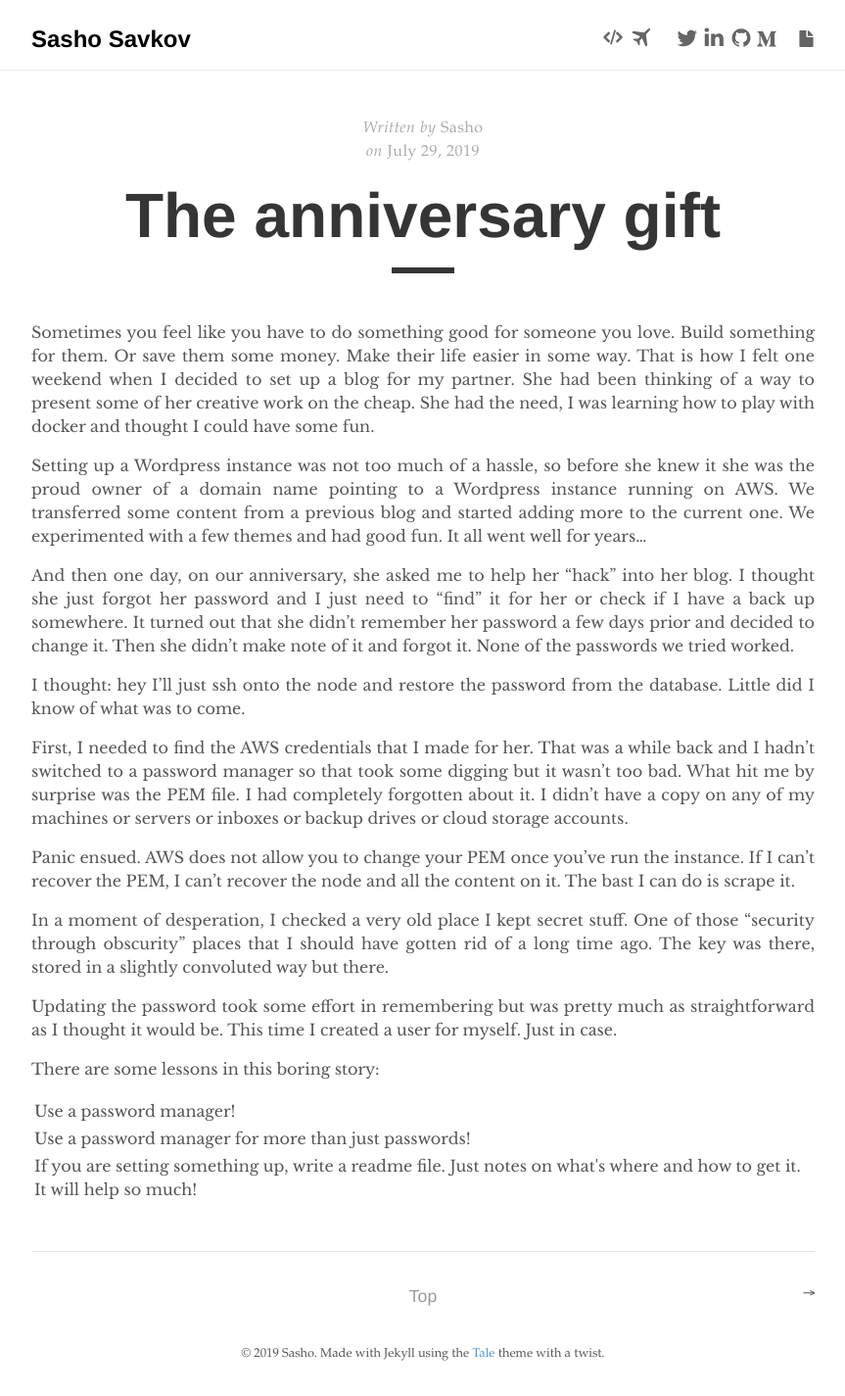
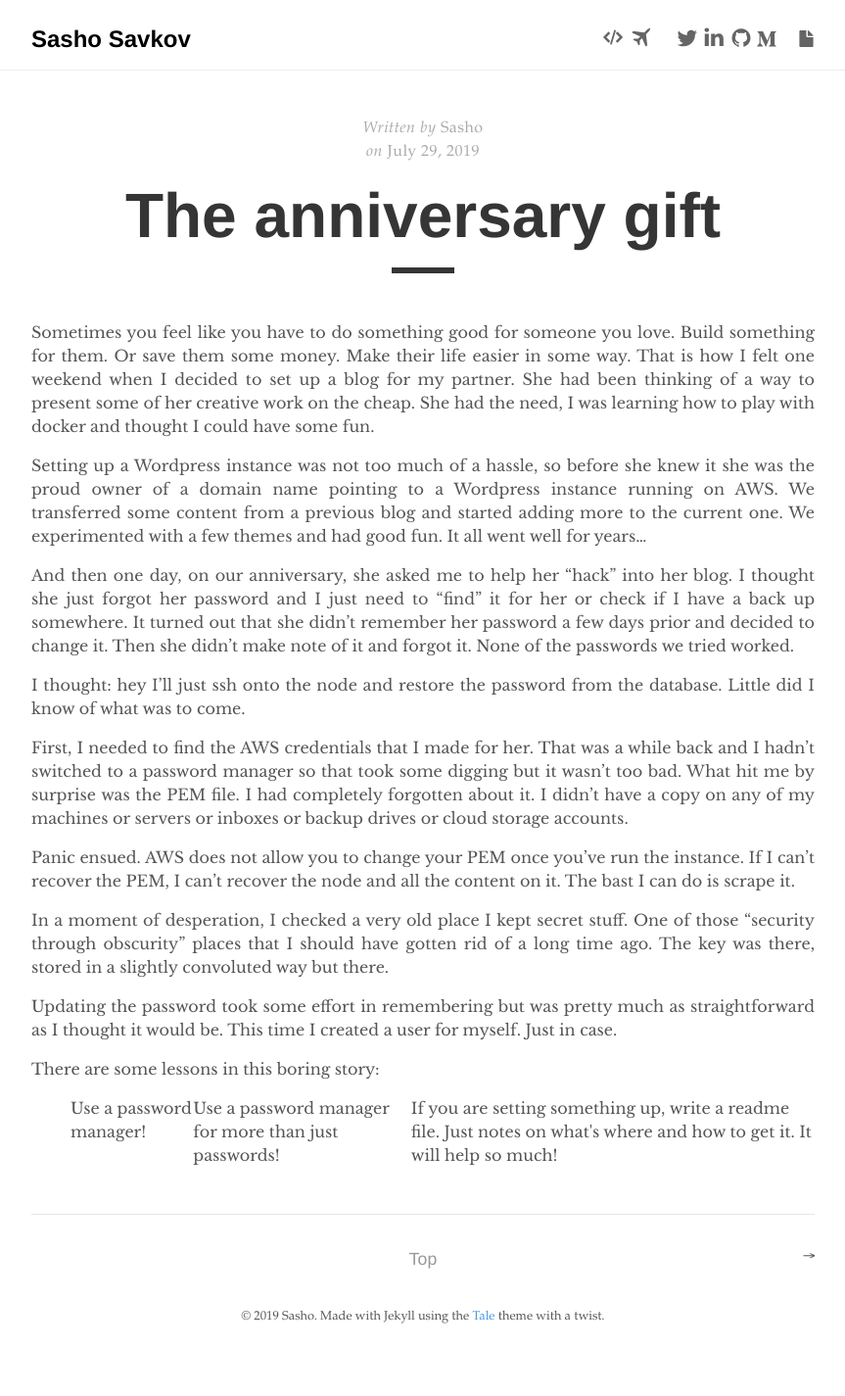
Before and after one commit to savkov/savkov.github.io, a Jekyll site: the page built from _code/2019-07-29-the-anniversary-gift.md, in a window 1280 px wide. Shown: the whole page at 98% size, without its empty margins (208-1071 px from the left). Built offline with Jekyll 4.4.1, drawn with Linux system fonts in a browser that asks for light colours; after the commit the page ends 1387 px from its top, so only the background shows below that.

Commit message:
class bullets

```diff
--- a/_code/2019-07-29-the-anniversary-gift.md
+++ b/_code/2019-07-29-the-anniversary-gift.md
@@ -23,14 +23,8 @@
 Updating the password took some effort in remembering but was pretty much as straightforward as I thought it would be. This time I created a user for myself. Just in case.
 
 There are some lessons in this boring story:
-<table>
-<tr>
-<td>Use a password manager!</td>
- </tr>
- <tr>
-<td>Use a password manager for more than just passwords!</td>
-  </tr>
- <tr>
-<td>If you are setting something up, write a readme file. Just notes on what's where and how to get it. It will help so much!</td>
- </tr>
-</table>
+<ul class="bullets">
+ <li class="bullet">Use a password manager!</li>
+ <li class="bullet">Use a password manager for more than just passwords!</li>
+ <li class="bullet">If you are setting something up, write a readme file. Just notes on what's where and how to get it. It will help so much!</li>
+</ul>
```
